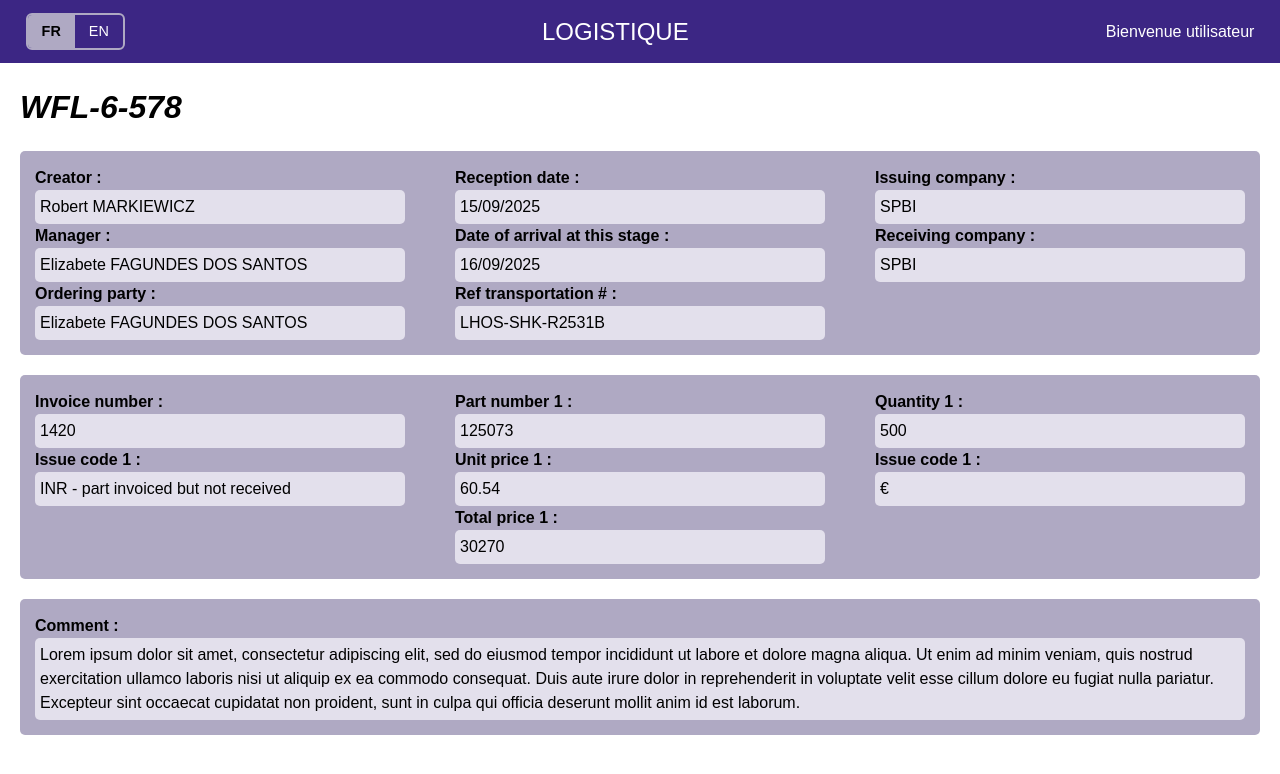
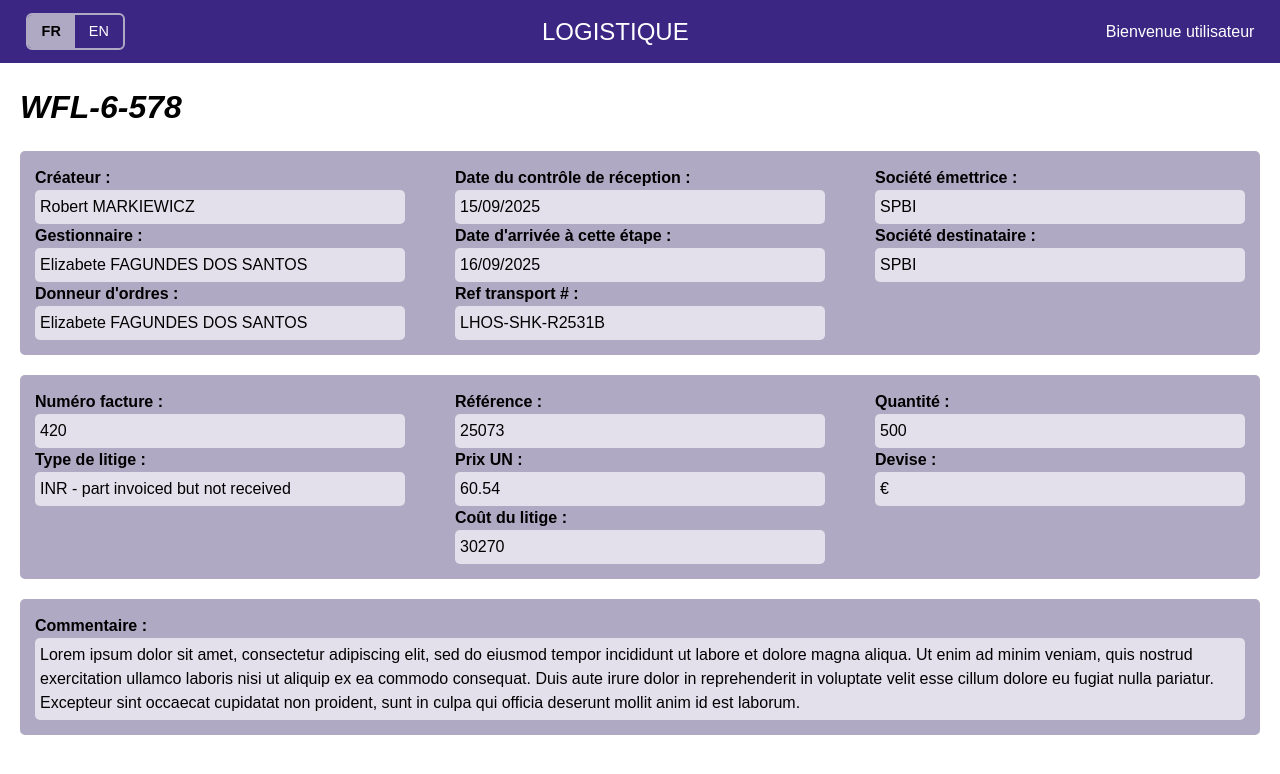
Before and after one commit to everythinn/powerapp-logistique, a Next.js app: page /requests/1 in a window 1280 px wide. Shown: the top 774 px of the page. Built offline with nearby package versions, Linux system fonts and the light colour scheme.

Commit message:
:art::rocket: Added english toggle and separate component for repeat

```diff
--- a/src/app/requests/[slug]/page.tsx
+++ b/src/app/requests/[slug]/page.tsx
@@ -1,12 +1,45 @@
+'use client';
+import { useLang } from '@/app/context/langContext';
 import Header from '../../header/header'
+import PartComponent from './partComponent';
 import style from './page.module.css';
 
 export default function Request(){
+    const context = useLang();
+
     return (
         <>
             <Header />
-{/*TODO : english toggle*/}
             <h1 className={style.title}>WFL-6-578</h1>
+            {context.lang === "FR" ? (
+                <>
+                    <div className={style.container}>
+                        <div className={style.area}>
+                            <label htmlFor='creator' className={style.label}>Créateur :</label>
+                            <p id='creator' className={style.info}>Robert MARKIEWICZ</p>
+                            <label htmlFor='manager' className={style.label}>Gestionnaire :</label>
+                            <p id='manager' className={style.info}>Elizabete FAGUNDES DOS SANTOS</p>
+                            <label htmlFor='orderingParty' className={style.label}>Donneur d'ordres :</label>
+                            <p id='orderingParty' className={style.info}>Elizabete FAGUNDES DOS SANTOS</p>
+                        </div>
+                        <div className={style.area}>
+                            <label htmlFor='receptionDate' className={style.label}>Date du contrôle de réception :</label>
+                            <p id='receptionDate' className={style.info}>15/09/2025</p>
+                            <label htmlFor='arrivalDate' className={style.label}>Date d'arrivée à cette étape :</label>
+                            <p id='arrivalDate' className={style.info}>16/09/2025</p>
+                            <label htmlFor='transportation' className={style.label}>Ref transport # :</label>
+                            <p id='transportation' className={style.info}>LHOS-SHK-R2531B</p>
+                        </div>
+                        <div className={style.area}>
+                            <label htmlFor='issuing' className={style.label}>Société émettrice :</label>
+                            <p id='issuing' className={style.info}>SPBI</p>
+                            <label htmlFor='receiving' className={style.label}>Société destinataire :</label>
+                            <p id='receiving' className={style.info}>SPBI</p>
+                        </div>
+                    </div>
+                </>
+            ) : (
+                <>
                     <div className={style.container}>
                         <div className={style.area}>
                             <label htmlFor='creator' className={style.label}>Creator :</label>
@@ -31,35 +64,9 @@ export default function Request(){
                             <p id='receiving' className={style.info}>SPBI</p>
                         </div>
                     </div>
-
-{/*TODO : isolate following div in component to repeat if needed*/}
-
-            <div className={style.container}>
-                <div className={style.area}>
-                    <label htmlFor='invoice' className={style.label}>Invoice number :</label>
-                    <p id='invoice' className={style.info}>1420</p>
-                    <label htmlFor='issueCode' className={style.label}>Issue code 1 :</label>
-                    <p id='issueCode' className={style.info}>INR - part invoiced but not received</p>
-                </div>
-                <div className={style.area}>
-                    <label htmlFor='partNumber' className={style.label}>Part number 1 :</label>
-                    <p id='partNumber' className={style.info}>125073</p>
-                    <label htmlFor='unitPrice' className={style.label}>Unit price 1 :</label>
-                    <p id='unitPrice' className={style.info}>60.54</p>
-                    <label htmlFor='totalPrice' className={style.label}>Total price 1 :</label>
-                    <p id='totalPrice' className={style.info}>30270</p>
-                </div>
-                <div className={style.area}>
-                    <label htmlFor='quantity' className={style.label}>Quantity 1 :</label>
-                    <p id='quantity' className={style.info}>500</p>
-                    <label htmlFor='currency' className={style.label}>Issue code 1 :</label>
-                    <p id='currency' className={style.info}>€</p>
-                </div>
-            </div>
-            <div className={style.comment}>
-                <label htmlFor='comment' className={style.label}>Comment :</label>
-                <p id='comment' className={style.info}>Lorem ipsum dolor sit amet, consectetur adipiscing elit, sed do eiusmod tempor incididunt ut labore et dolore magna aliqua. Ut enim ad minim veniam, quis nostrud exercitation ullamco laboris nisi ut aliquip ex ea commodo consequat. Duis aute irure dolor in reprehenderit in voluptate velit esse cillum dolore eu fugiat nulla pariatur. Excepteur sint occaecat cupidatat non proident, sunt in culpa qui officia deserunt mollit anim id est laborum.</p>
-            </div>
+                </>
+            )}
+            <PartComponent />
         </>
     )
 }
--- /dev/null
+++ b/src/app/requests/[slug]/partComponent.module.css
@@ -0,0 +1,35 @@
+.container,
+.comment {
+    background-color: #AFA9C3;
+    color: black;
+    border-radius: 5px;
+    margin: 20px;
+    max-width: 1500px;
+}
+
+.container {
+    display: flex;
+    flex-wrap: wrap;
+    justify-content: space-between;
+    gap: 20px;
+}
+
+.area{
+    flex: 1 1 300px;
+    min-width: 300px;
+    padding: 15px;
+}
+
+.label {
+    font-weight: bold;
+}
+
+.info {
+    background-color: #E3E0EC;
+    border-radius: 5px;
+    padding: 5px;
+}
+
+.comment {
+    padding: 15px;
+}
--- /dev/null
+++ b/src/app/requests/[slug]/partComponent.tsx
@@ -0,0 +1,71 @@
+'use client';
+import { useLang } from '@/app/context/langContext';
+import style from './partComponent.module.css';
+
+export default function PartComponent(){
+    const context = useLang();
+
+    return (
+        <>
+            {context.lang === "FR" ? (
+                <>
+                    <div className={style.container}>
+                        <div className={style.area}>
+                            <label htmlFor='invoice' className={style.label}>Numéro facture :</label>
+                            <p id='invoice' className={style.info}>420</p>
+                            <label htmlFor='issueCode' className={style.label}>Type de litige :</label>
+                            <p id='issueCode' className={style.info}>INR - part invoiced but not received</p>
+                        </div>
+                        <div className={style.area}>
+                            <label htmlFor='partNumber' className={style.label}>Référence :</label>
+                            <p id='partNumber' className={style.info}>25073</p>
+                            <label htmlFor='unitPrice' className={style.label}>Prix UN :</label>
+                            <p id='unitPrice' className={style.info}>60.54</p>
+                            <label htmlFor='totalPrice' className={style.label}>Coût du litige :</label>
+                            <p id='totalPrice' className={style.info}>30270</p>
+                        </div>
+                        <div className={style.area}>
+                            <label htmlFor='quantity' className={style.label}>Quantité :</label>
+                            <p id='quantity' className={style.info}>500</p>
+                            <label htmlFor='currency' className={style.label}>Devise :</label>
+                            <p id='currency' className={style.info}>€</p>
+                        </div>
+                    </div>
+                    <div className={style.comment}>
+                        <label htmlFor='comment' className={style.label}>Commentaire :</label>
+                        <p id='comment' className={style.info}>Lorem ipsum dolor sit amet, consectetur adipiscing elit, sed do eiusmod tempor incididunt ut labore et dolore magna aliqua. Ut enim ad minim veniam, quis nostrud exercitation ullamco laboris nisi ut aliquip ex ea commodo consequat. Duis aute irure dolor in reprehenderit in voluptate velit esse cillum dolore eu fugiat nulla pariatur. Excepteur sint occaecat cupidatat non proident, sunt in culpa qui officia deserunt mollit anim id est laborum.</p>
+                    </div>
+                </>
+            ) : (
+                <>
+                    <div className={style.container}>
+                        <div className={style.area}>
+                            <label htmlFor='invoice' className={style.label}>Invoice number :</label>
+                            <p id='invoice' className={style.info}>420</p>
+                            <label htmlFor='issueCode' className={style.label}>Issue code  :</label>
+                            <p id='issueCode' className={style.info}>INR - part invoiced but not received</p>
+                        </div>
+                        <div className={style.area}>
+                            <label htmlFor='partNumber' className={style.label}>Part number  :</label>
+                            <p id='partNumber' className={style.info}>25073</p>
+                            <label htmlFor='unitPrice' className={style.label}>Unit price  :</label>
+                            <p id='unitPrice' className={style.info}>60.54</p>
+                            <label htmlFor='totalPrice' className={style.label}>Total price  :</label>
+                            <p id='totalPrice' className={style.info}>30270</p>
+                        </div>
+                        <div className={style.area}>
+                            <label htmlFor='quantity' className={style.label}>Quantity  :</label>
+                            <p id='quantity' className={style.info}>500</p>
+                            <label htmlFor='currency' className={style.label}>Currency  :</label>
+                            <p id='currency' className={style.info}>€</p>
+                        </div>
+                    </div>
+                    <div className={style.comment}>
+                        <label htmlFor='comment' className={style.label}>Comment :</label>
+                        <p id='comment' className={style.info}>Lorem ipsum dolor sit amet, consectetur adipiscing elit, sed do eiusmod tempor incididunt ut labore et dolore magna aliqua. Ut enim ad minim veniam, quis nostrud exercitation ullamco laboris nisi ut aliquip ex ea commodo consequat. Duis aute irure dolor in reprehenderit in voluptate velit esse cillum dolore eu fugiat nulla pariatur. Excepteur sint occaecat cupidatat non proident, sunt in culpa qui officia deserunt mollit anim id est laborum.</p>
+                    </div>
+                </>
+            )}
+        </>
+    )
+}
```
Lines whose indentation alone changed are shown as unchanged.
